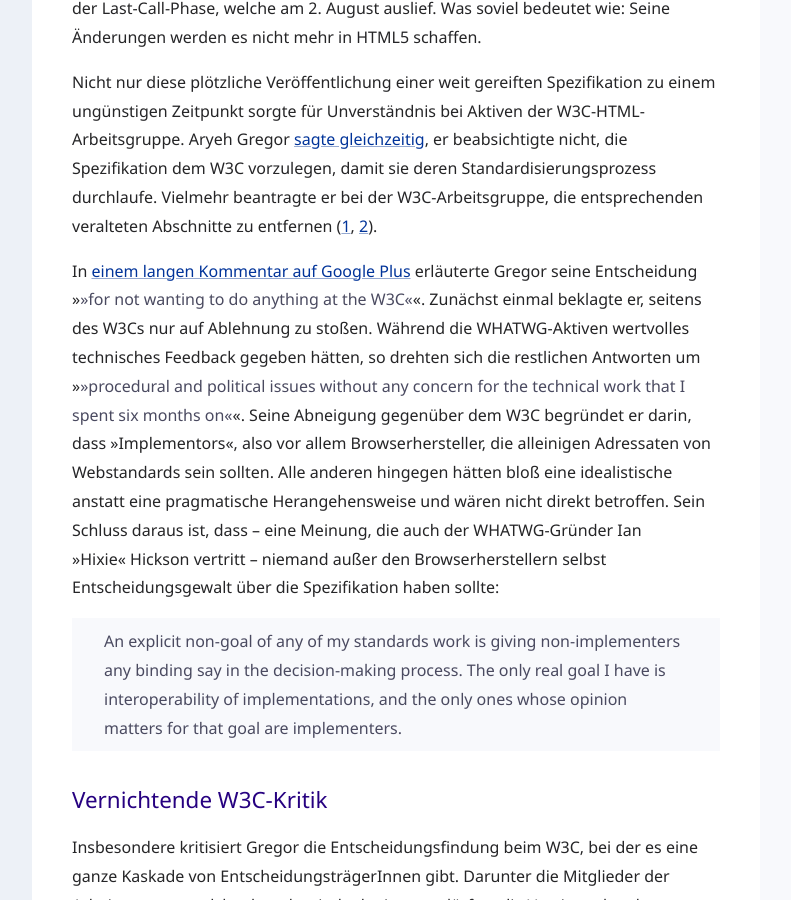
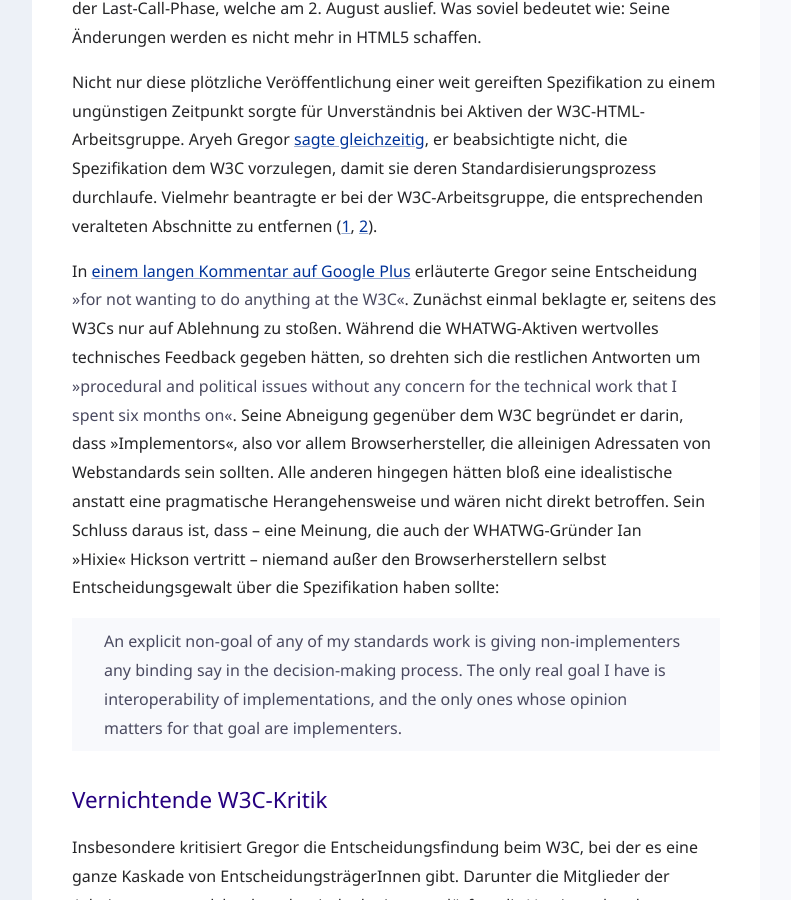
Before and after one commit to molily/molily.de, a Jekyll site: the page built from _posts/2011-08-29-webstandards.html, in a window 1280 px wide and 900 px high, scrolled down 1366 px. Shown: the whole window, without its empty margins (88-879 px from the left). Built offline with Jekyll 4.4.1, drawn with Linux system fonts in a browser that asks for light colours; some web fonts are replaced; some of the changed text lies outside the part shown.

Commit message:
quotation fixes

```diff
--- a/_posts/2011-08-29-webstandards.html
+++ b/_posts/2011-08-29-webstandards.html
@@ -20,7 +20,7 @@
 
 <p>Nicht nur diese plötzliche Veröffentlichung einer weit gereiften Spezifikation zu einem ungünstigen Zeitpunkt sorgte für Unverständnis bei Aktiven der W3C-HTML-Arbeitsgruppe. Aryeh Gregor <a href="http://lists.w3.org/Archives/Public/public-html/2011Jul/0355.html">sagte gleichzeitig</a>, er beabsichtigte nicht, die Spezifikation dem W3C vorzulegen, damit sie deren Standardisierungsprozess durchlaufe. Vielmehr beantragte er bei der W3C-Arbeitsgruppe, die entsprechenden veralteten Abschnitte zu entfernen (<a href="http://www.w3.org/Bugs/Public/show_bug.cgi?id=13425">1</a>, <a href="http://www.w3.org/Bugs/Public/show_bug.cgi?id=13429">2</a>).</p>
 
-<p>In <a href="https://plus.google.com/u/0/105458233028934590147/posts/h7nsT7wuNmX">einem langen Kommentar auf Google Plus</a> erläuterte Gregor seine Entscheidung »<q>for not wanting to do anything at the W3C</q>«. Zunächst einmal beklagte er, seitens des W3Cs nur auf Ablehnung zu stoßen. Während die WHATWG-Aktiven wertvolles technisches Feedback gegeben hätten, so drehten sich die restlichen Antworten um »<q>procedural and political issues without any concern for the technical work that I spent six months on</q>«. Seine Abneigung gegenüber dem W3C begründet er darin, dass »Implementors«, also vor allem Browserhersteller, die alleinigen Adressaten von Webstandards sein sollten. Alle anderen hingegen hätten bloß eine idealistische anstatt eine pragmatische Herangehensweise und wären nicht direkt betroffen. Sein Schluss daraus ist, dass – eine Meinung, die auch der WHATWG-Gründer Ian »Hixie« Hickson vertritt – niemand außer den Browserherstellern selbst Entscheidungsgewalt über die Spezifikation haben sollte:</p>
+<p>In <a href="https://plus.google.com/u/0/105458233028934590147/posts/h7nsT7wuNmX">einem langen Kommentar auf Google Plus</a> erläuterte Gregor seine Entscheidung <q>for not wanting to do anything at the W3C</q>. Zunächst einmal beklagte er, seitens des W3Cs nur auf Ablehnung zu stoßen. Während die WHATWG-Aktiven wertvolles technisches Feedback gegeben hätten, so drehten sich die restlichen Antworten um <q>procedural and political issues without any concern for the technical work that I spent six months on</q>. Seine Abneigung gegenüber dem W3C begründet er darin, dass »Implementors«, also vor allem Browserhersteller, die alleinigen Adressaten von Webstandards sein sollten. Alle anderen hingegen hätten bloß eine idealistische anstatt eine pragmatische Herangehensweise und wären nicht direkt betroffen. Sein Schluss daraus ist, dass – eine Meinung, die auch der WHATWG-Gründer Ian »Hixie« Hickson vertritt – niemand außer den Browserherstellern selbst Entscheidungsgewalt über die Spezifikation haben sollte:</p>
 
 <blockquote><p>An explicit non-goal of any of my standards work is giving non-implementers any binding say in the decision-making process. The only real goal I have is interoperability of implementations, and the only ones whose opinion matters for that goal are implementers.</p></blockquote>
 
@@ -43,7 +43,7 @@
 
 <p>Doch überraschenderweise kam alles anders. Just am 16. August 2011 <a href="http://www.w3.org/2011/08/cg-pr.html">verkündete das W3C</a>, neben den regulären Working Groups auch sogenannte <a href="http://www.w3.org/community/">Community and Business Groups</a> zuzulassen. Während Working Groups klassische Recommendations erarbeiten, so können <a href="http://www.w3.org/community/about/#cg">Community Groups</a> auf eigene Faust Spezifikationen und Test-Suites entwickeln. Sie werden dabei vom W3C unterstützt und können von den Patentrichtlinien des W3Cs profitieren, sind aber nicht an <a href="http://www.w3.org/Consortium/Process/">dessen Standardisierungsverfahren</a> gebunden und die Entscheidungsfreiheit bleibt bei den Akteuren selbst.</p>
 
-<p>Aryeh Gregor änderte angesichts dessen teilweise seine Meinung und <a href="https://plus.google.com/u/0/100662365103380396132/posts/TSCsoGYSC2h">schrieb auf Google Plus</a>: »<q>For the first time, I'm optimistic about the possibility that the W3C is willing to institute enough changes that the WHATWG will no longer be necessary.</q>« Kurzerhand entschied er sich, die Editing-API-Spezifikation in einer neu gegründeten <a href="http://www.w3.org/community/editing/">HTML Editing APIs Community Group</a> unter Schirmherrschaft des W3C weiterzuführen. Damit wurde der Weg frei, dass unter anderem <a href="http://dev.w3.org/html5/spec/editing.html#editing-apis">der <code>execCommand</code>-Abschnitt in der gegenwärtigen HTML5-Spezifikation</a> durch einen Verweis auf Gregors gesonderte Editing-API-Spezifikation ersetzt werden kann.</p>
+<p>Aryeh Gregor änderte angesichts dessen teilweise seine Meinung und <a href="https://plus.google.com/u/0/100662365103380396132/posts/TSCsoGYSC2h">schrieb auf Google Plus</a>: <q>For the first time, I'm optimistic about the possibility that the W3C is willing to institute enough changes that the WHATWG will no longer be necessary.</q> Kurzerhand entschied er sich, die Editing-API-Spezifikation in einer neu gegründeten <a href="http://www.w3.org/community/editing/">HTML Editing APIs Community Group</a> unter Schirmherrschaft des W3C weiterzuführen. Damit wurde der Weg frei, dass unter anderem <a href="http://dev.w3.org/html5/spec/editing.html#editing-apis">der <code>execCommand</code>-Abschnitt in der gegenwärtigen HTML5-Spezifikation</a> durch einen Verweis auf Gregors gesonderte Editing-API-Spezifikation ersetzt werden kann.</p>
 
 <h2>Ende gut, alles gut?</h2>
 
```
Also changed, not shown: other parts of _posts/2011-08-29-webstandards.html (+1 -1 lines).
